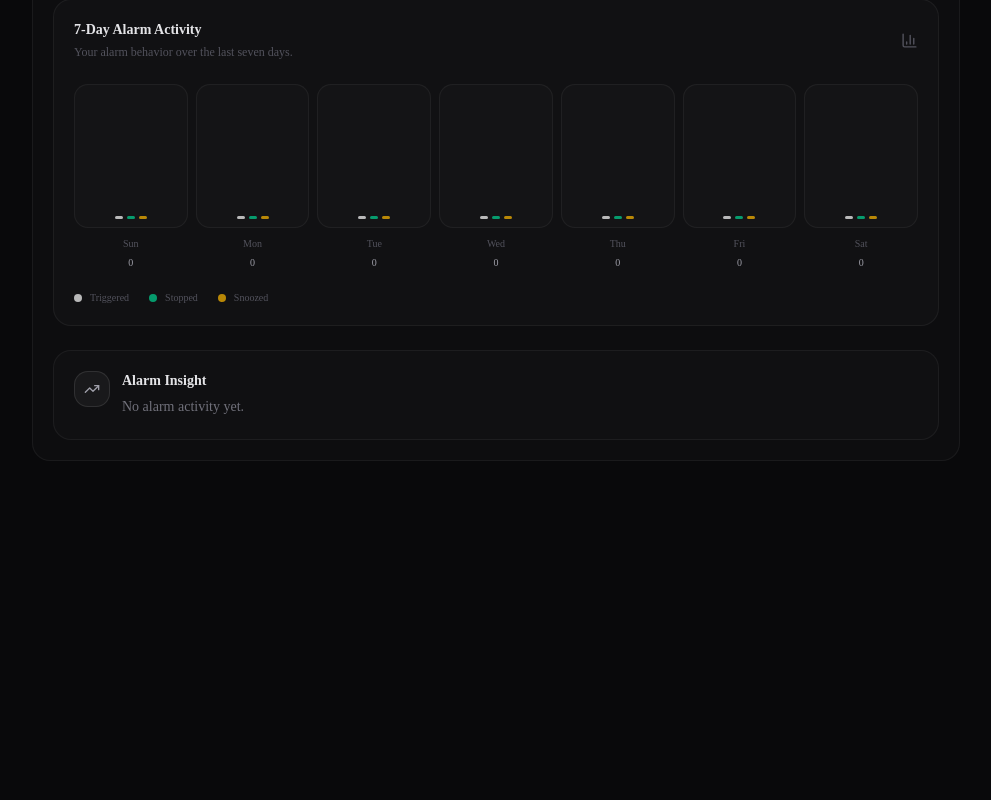
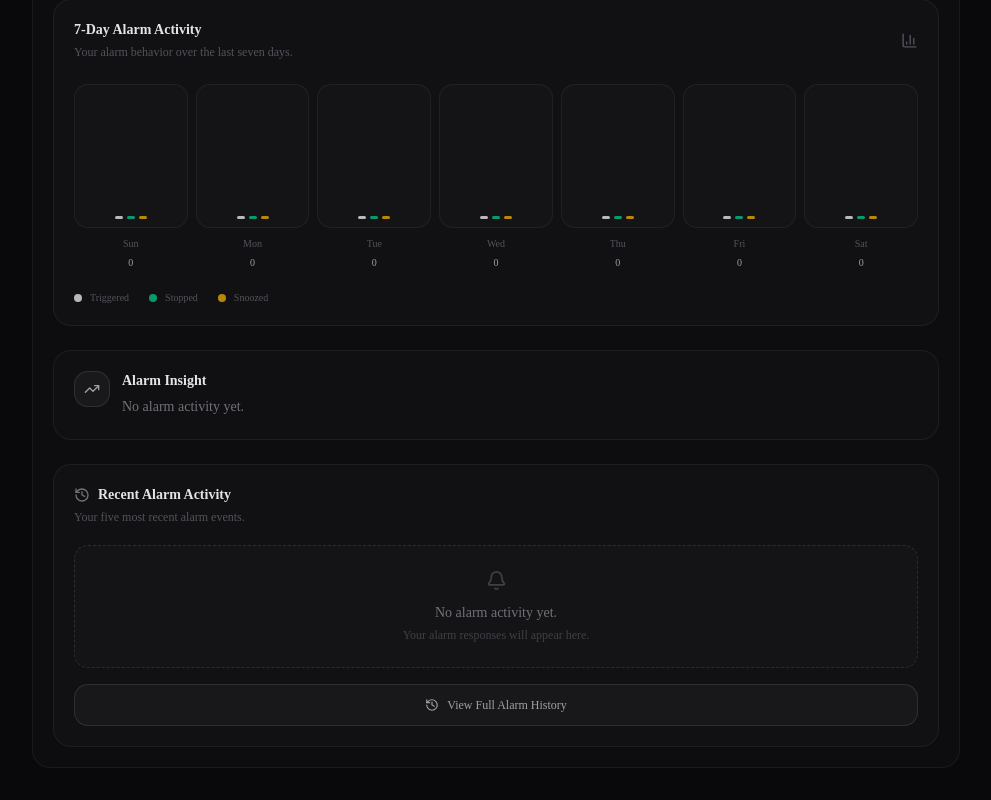
Before and after one commit to sayan629/DayFlow, a Next.js app: page /analytics in a window 1280 px wide. Shown: the part 1810-2610 px from the top of the page, without its empty margins (288-1279 px from the left). Before the commit the page ends 2303 px from the top, so only its background shows below. Built offline with nearby package versions, Linux system fonts and the light colour scheme; no server answers; the database is empty.

Commit message:
Alarm History ↔ Analytics Integration

```diff
--- a/src/app/analytics/page.tsx
+++ b/src/app/analytics/page.tsx
@@ -6,15 +6,22 @@ import {
   CheckCircle2,
   Clock3,
   Flame,
+  History,
   Target,
   Timer,
   TrendingUp,
 } from "lucide-react";
 import { useEffect, useMemo } from "react";
+import { useRouter } from "next/navigation";
 
 import { useScheduler } from "@/hooks/useScheduler";
-import { useFocusStore } from "@/store/focusStore";
-import { useAlarmStore } from "@/store/alarmStore";
+import {
+  useFocusStore,
+} from "@/store/focusStore";
+import {
+  useAlarmStore,
+  type AlarmHistoryItem,
+} from "@/store/alarmStore";
 import { useTaskStore } from "@/store/taskStore";
 
 const CATEGORY_LABELS: Record<string, string> = {
@@ -53,7 +60,63 @@ function AnalyticsMetric({
   );
 }
 
+function formatAlarmTime(timestamp: string) {
+  const date = new Date(timestamp);
+
+  if (Number.isNaN(date.getTime())) {
+    return "—";
+  }
+
+  return date.toLocaleTimeString("en-US", {
+    hour: "numeric",
+    minute: "2-digit",
+  });
+}
+
+function getAlarmResponseLabel(
+  alarm: AlarmHistoryItem
+) {
+  if (alarm.status === "snoozed") {
+    return "Snoozed";
+  }
+
+  if (
+    alarm.status !== "stopped" ||
+    !alarm.stoppedAt
+  ) {
+    return "Stopped";
+  }
+
+  const triggeredAt = new Date(
+    alarm.triggeredAt
+  ).getTime();
+
+  const stoppedAt = new Date(
+    alarm.stoppedAt
+  ).getTime();
+
+  if (
+    Number.isNaN(triggeredAt) ||
+    Number.isNaN(stoppedAt) ||
+    stoppedAt < triggeredAt
+  ) {
+    return "Stopped";
+  }
+
+  const minutes = Math.round(
+    (stoppedAt - triggeredAt) / 60000
+  );
+
+  if (minutes < 1) {
+    return "Responded in < 1m";
+  }
+
+  return `Responded in ${minutes}m`;
+}
+
 export default function AnalyticsPage() {
+  const router = useRouter();
+
   const now = useScheduler();
 
   const tasks = useTaskStore(
@@ -113,6 +176,8 @@ export default function AnalyticsPage() {
         maxAlarmActivity: 1,
         alarmInsight: "No alarm activity yet.",
         mostActiveAlarmDay: null,
+        recentAlarms:
+          [] as AlarmHistoryItem[],
       };
     }
 
@@ -150,8 +215,7 @@ export default function AnalyticsPage() {
 
     const todaySessions =
       sessionHistory.filter((session) => {
-        const completedAt =
-          new Date(
+        const completedAt = new Date(
           session.completedAt
         );
 
@@ -162,13 +226,11 @@ export default function AnalyticsPage() {
         );
       });
 
-    const focusMinutes =
-      Math.round(
+    const focusMinutes = Math.round(
       todaySessions.reduce(
         (total, session) =>
           total +
-            session.durationSeconds /
-              60,
+          session.durationSeconds / 60,
         0
       )
     );
@@ -229,7 +291,10 @@ export default function AnalyticsPage() {
         const dayFocusMinutes =
           Math.round(
             daySessions.reduce(
-              (total, session) =>
+              (
+                total,
+                session
+              ) =>
                 total +
                 session.durationSeconds /
                   60,
@@ -408,8 +473,7 @@ export default function AnalyticsPage() {
                 task.id
             );
 
-          const minutes =
-            Math.round(
+          const minutes = Math.round(
             taskSessions.reduce(
               (
                 total,
@@ -446,15 +510,13 @@ export default function AnalyticsPage() {
     const stoppedAlarms =
       alarmHistory.filter(
         (alarm) =>
-          alarm.status ===
-          "stopped"
+          alarm.status === "stopped"
       );
 
     const snoozedAlarms =
       alarmHistory.filter(
         (alarm) =>
-          alarm.status ===
-          "snoozed"
+          alarm.status === "snoozed"
       );
 
     const alarmResponseTimes =
@@ -553,7 +615,7 @@ export default function AnalyticsPage() {
     };
 
     // -----------------------------
-    // Alarm Discipline Score
+    // Alarm Discipline
     // -----------------------------
 
     const alarmCount =
@@ -580,28 +642,23 @@ export default function AnalyticsPage() {
       null
     ) {
       if (
-        averageAlarmResponse <=
-        1
+        averageAlarmResponse <= 1
       ) {
         responseScore = 100;
       } else if (
-        averageAlarmResponse <=
-        2
+        averageAlarmResponse <= 2
       ) {
         responseScore = 95;
       } else if (
-        averageAlarmResponse <=
-        5
+        averageAlarmResponse <= 5
       ) {
         responseScore = 85;
       } else if (
-        averageAlarmResponse <=
-        10
+        averageAlarmResponse <= 10
       ) {
         responseScore = 70;
       } else if (
-        averageAlarmResponse <=
-        20
+        averageAlarmResponse <= 20
       ) {
         responseScore = 50;
       } else {
@@ -761,6 +818,23 @@ export default function AnalyticsPage() {
       }
     }
 
+    // -----------------------------
+    // Recent Alarm Activity
+    // -----------------------------
+
+    const recentAlarms: AlarmHistoryItem[] =
+      [...alarmHistory]
+        .sort(
+          (a, b) =>
+            new Date(
+              b.triggeredAt
+            ).getTime() -
+            new Date(
+              a.triggeredAt
+            ).getTime()
+        )
+        .slice(0, 5);
+
     return {
       todayTasks,
       completedToday,
@@ -788,6 +862,7 @@ export default function AnalyticsPage() {
       maxAlarmActivity,
       alarmInsight,
       mostActiveAlarmDay,
+      recentAlarms,
     };
   }, [
     now,
@@ -1445,7 +1520,6 @@ export default function AnalyticsPage() {
                     className="flex min-w-0 flex-col items-center"
                   >
                     <div className="flex h-36 w-full items-end justify-center gap-1 rounded-xl border border-white/5 bg-white/[0.015] px-1.5 pb-2">
-                      {/* Triggered */}
                       <div
                         className="w-2 rounded-full bg-white/70 transition-all"
                         style={{
@@ -1462,7 +1536,6 @@ export default function AnalyticsPage() {
                         title={`${day.triggered} triggered`}
                       />
 
-                      {/* Stopped */}
                       <div
                         className="w-2 rounded-full bg-emerald-400/70 transition-all"
                         style={{
@@ -1479,7 +1552,6 @@ export default function AnalyticsPage() {
                         title={`${day.stopped} stopped`}
                       />
 
-                      {/* Snoozed */}
                       <div
                         className="w-2 rounded-full bg-amber-400/70 transition-all"
                         style={{
@@ -1509,7 +1581,6 @@ export default function AnalyticsPage() {
               )}
             </div>
 
-            {/* Legend */}
             <div className="mt-5 flex flex-wrap items-center gap-5 text-[10px] text-zinc-600">
               <div className="flex items-center gap-2">
                 <span className="h-2 w-2 rounded-full bg-white/70" />
@@ -1576,6 +1647,144 @@ export default function AnalyticsPage() {
                 </div>
               )}
           </div>
+
+          {/* Recent Alarm Activity */}
+          <div className="mt-6 rounded-2xl border border-white/5 bg-white/[0.02] p-5">
+            <div className="flex items-center justify-between">
+              <div>
+                <div className="flex items-center gap-2">
+                  <History
+                    size={16}
+                    className="text-zinc-500"
+                  />
+
+                  <h3 className="text-sm font-semibold text-zinc-200">
+                    Recent Alarm Activity
+                  </h3>
+                </div>
+
+                <p className="mt-1 text-xs text-zinc-600">
+                  Your five most recent alarm
+                  events.
+                </p>
+              </div>
+
+              {analytics.recentAlarms
+                .length > 0 && (
+                <span className="text-[10px] text-zinc-700">
+                  Latest
+                </span>
+              )}
+            </div>
+
+            <div className="mt-5 space-y-2">
+              {analytics.recentAlarms
+                .length === 0 ? (
+                <div className="rounded-xl border border-dashed border-white/10 bg-white/[0.015] p-6 text-center">
+                  <Bell
+                    size={21}
+                    className="mx-auto text-zinc-700"
+                  />
+
+                  <p className="mt-3 text-sm text-zinc-500">
+                    No alarm activity yet.
+                  </p>
+
+                  <p className="mt-1 text-xs text-zinc-700">
+                    Your alarm responses will
+                    appear here.
+                  </p>
+                </div>
+              ) : (
+                analytics.recentAlarms.map(
+                  (alarm: AlarmHistoryItem) => {
+                    const responseLabel =
+                      getAlarmResponseLabel(
+                        alarm
+                      );
+
+                    const isStopped =
+                      alarm.status ===
+                      "stopped";
+
+                    return (
+                      <div
+                        key={alarm.id}
+                        className="flex items-center justify-between gap-4 rounded-xl border border-white/5 bg-white/[0.015] px-4 py-3"
+                      >
+                        <div className="flex min-w-0 items-center gap-3">
+                          <div
+                            className={`flex h-9 w-9 shrink-0 items-center justify-center rounded-xl ${
+                              isStopped
+                                ? "bg-emerald-400/10 text-emerald-400"
+                                : "bg-amber-400/10 text-amber-400"
+                            }`}
+                          >
+                            {isStopped ? (
+                              <CheckCircle2
+                                size={16}
+                              />
+                            ) : (
+                              <Clock3
+                                size={16}
+                              />
+                            )}
+                          </div>
+
+                          <div className="min-w-0">
+                            <p className="truncate text-sm font-medium text-zinc-300">
+                              {
+                                alarm.taskTitle
+                              }
+                            </p>
+
+                            <p className="mt-1 truncate text-xs text-zinc-600">
+                              {
+                                responseLabel
+                              }
+                            </p>
+                          </div>
+                        </div>
+
+                        <div className="shrink-0 text-right">
+                          <span
+                            className={`text-[10px] font-medium ${
+                              isStopped
+                                ? "text-emerald-400/80"
+                                : "text-amber-400/80"
+                            }`}
+                          >
+                            {isStopped
+                              ? "Stopped"
+                              : "Snoozed"}
+                          </span>
+
+                          <p className="mt-1 text-[10px] text-zinc-700">
+                            {formatAlarmTime(
+                              alarm.triggeredAt
+                            )}
+                          </p>
+                        </div>
+                      </div>
+                    );
+                  }
+                )
+              )}
+            </div>
+
+            <button
+              type="button"
+              onClick={() =>
+                router.push(
+                  "/alarms"
+                )
+              }
+              className="mt-4 flex w-full items-center justify-center gap-2 rounded-xl border border-white/10 bg-white/[0.03] px-4 py-3 text-xs font-medium text-zinc-400 transition hover:bg-white/[0.06] hover:text-white"
+            >
+              <History size={14} />
+              View Full Alarm History
+            </button>
+          </div>
         </section>
       </div>
     </main>
```
Lines whose indentation alone changed are shown as unchanged.
